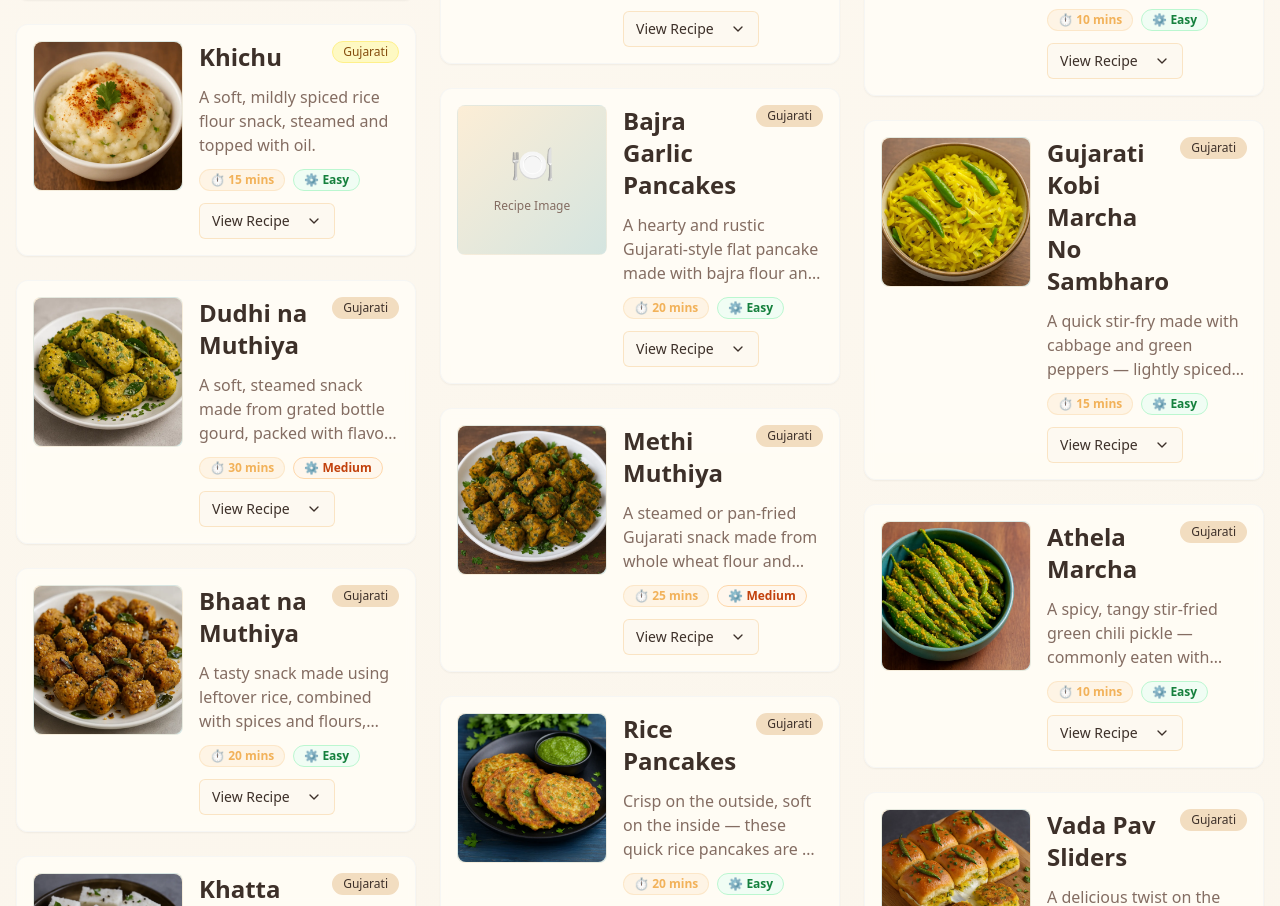
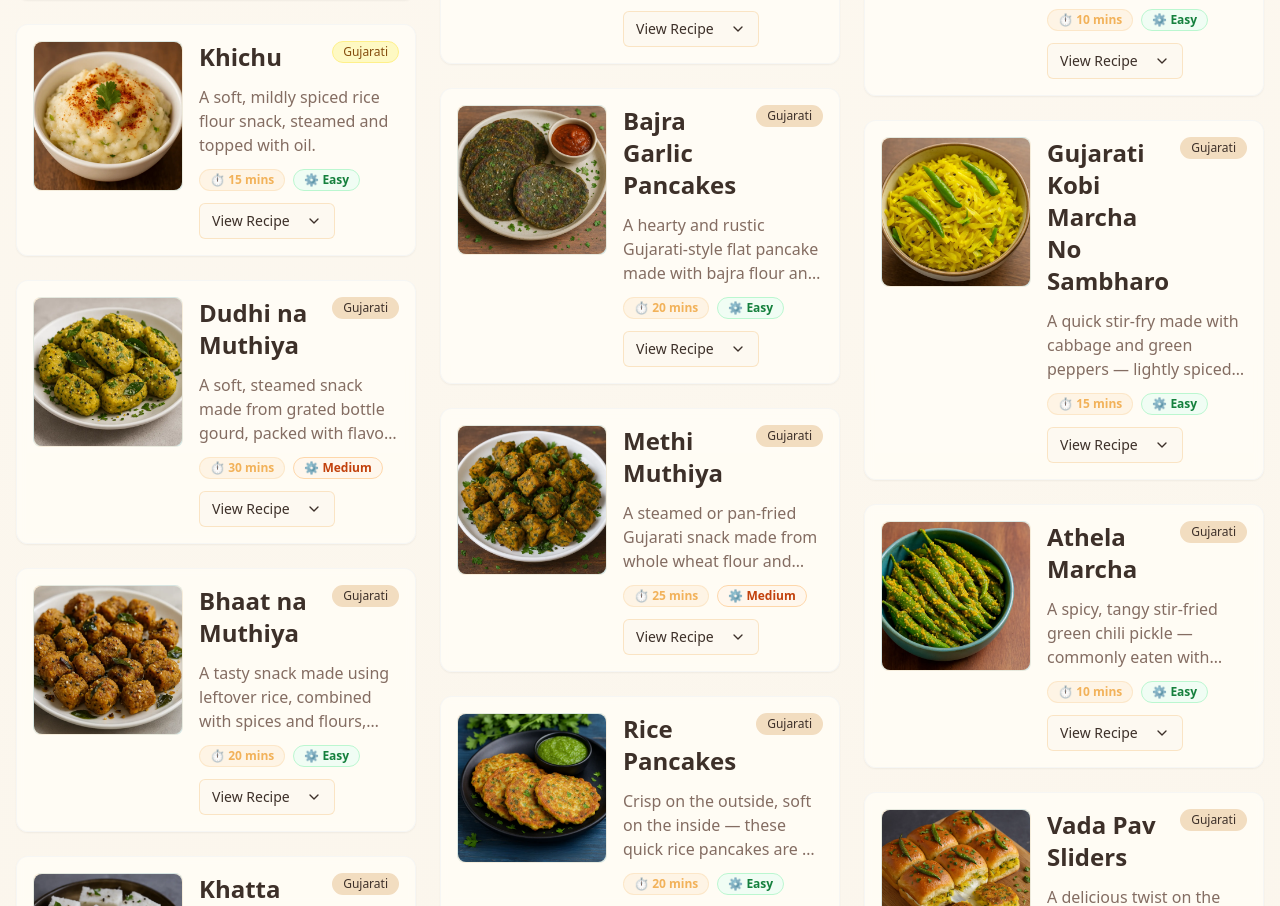
Before and after one commit to Maverickmind2025/gujarati-snack-chutney, a React (Vite) app: page /recipes in a window 1280 px wide. Shown: the part 1401-2307 px from the top of the page. Built offline with nearby package versions, Linux system fonts and the light colour scheme.

Commit message:
Swap Healthy Mini Pancakes image
Swap image for Healthy Mini Pancakes with Bajra Garlic Pancakes.

```diff
--- a/src/pages/Recipes.tsx
+++ b/src/pages/Recipes.tsx
@@ -373,6 +373,7 @@ const recipes = [
     description: "A hearty and rustic Gujarati-style flat pancake made with bajra flour and infused with garlic — great for winter mornings.",
     time: "20 mins",
     difficulty: "Easy" as const,
+    image: "/lovable-uploads/7bb7ca2a-744a-4271-b0f7-8a5444f3b145.png",
     ingredients: [
       "1 cup bajra (pearl millet) flour",
       "2–3 garlic cloves, crushed",
```
